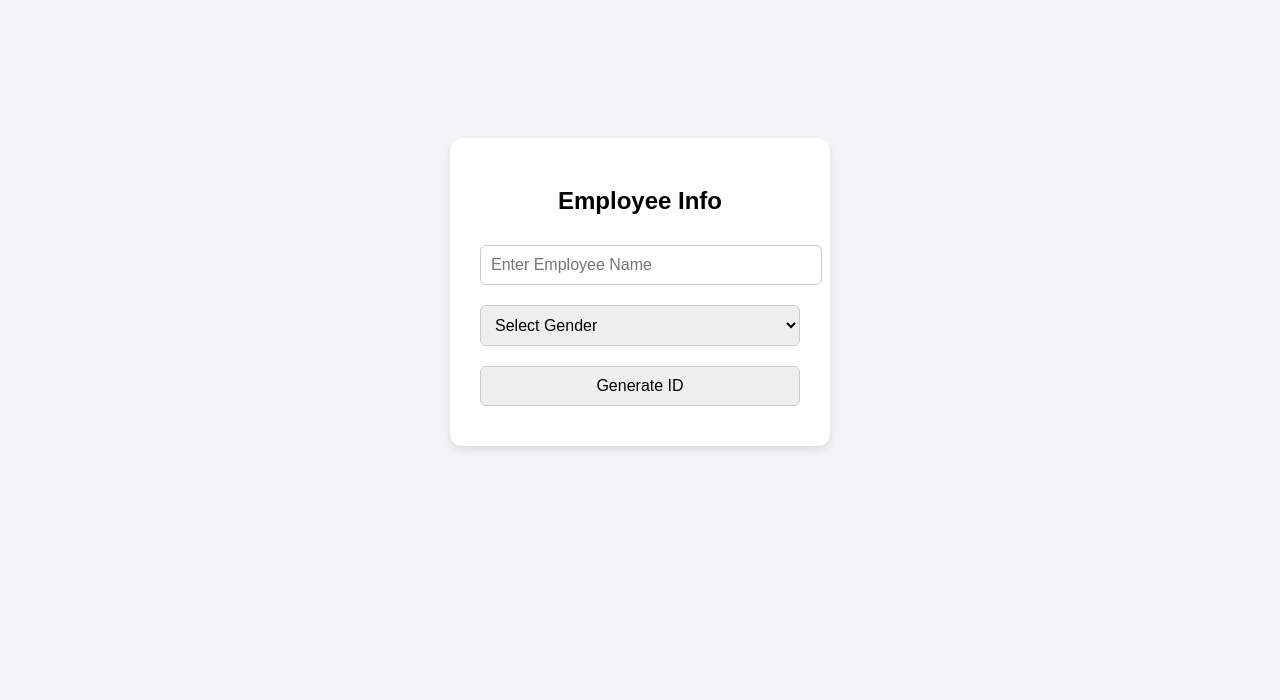
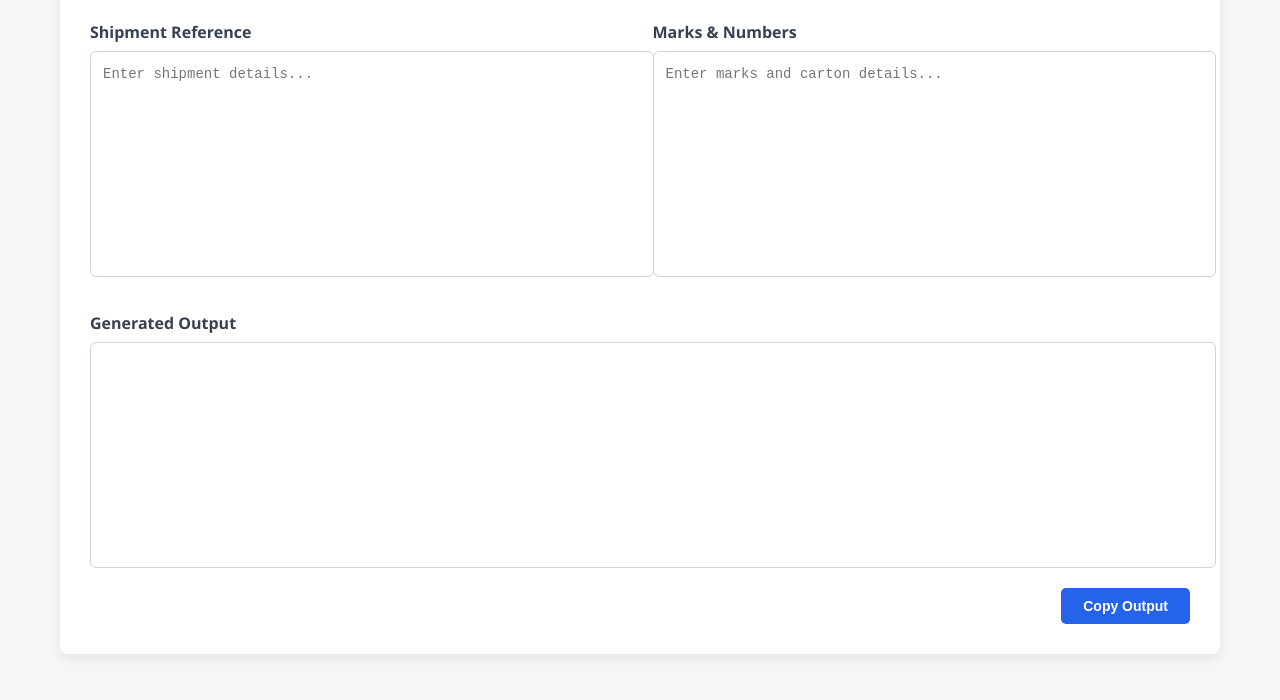
Before and after one commit to Anishraj96/MSL, a plain HTML site: page index.html in a window 1280 px wide. Shown: the part 116-816 px from the top of the page. Drawn offline with Linux system fonts and the light colour scheme.

Commit message:
Update index.html

```diff
--- a/index.html
+++ b/index.html
@@ -1,88 +1,159 @@
 <!DOCTYPE html>
 <html lang="en">
 <head>
-  <meta charset="UTF-8" />
-  <meta name="viewport" content="width=device-width, initial-scale=1.0"/>
-  <title>Employee ID Generator</title>
-  <style>
+<meta charset="UTF-8">
+<title>Shipping Marks Generator</title>
+
+<style>
     body {
-      font-family: Arial, sans-serif;
-      background-color: #f2f4f8;
-      display: flex;
-      justify-content: center;
-      align-items: center;
-      height: 100vh;
+        font-family: "Segoe UI", Arial, sans-serif;
+        background-color: #f4f6f8;
+        margin: 0;
+        padding: 0;
     }
 
-    .card {
-      background: #fff;
-      padding: 30px;
-      border-radius: 12px;
-      box-shadow: 0 4px 10px rgba(0,0,0,0.1);
-      width: 320px;
+    .container {
+        max-width: 1100px;
+        margin: 40px auto;
+        background: #ffffff;
+        padding: 30px;
+        border-radius: 8px;
+        box-shadow: 0 4px 12px rgba(0,0,0,0.08);
     }
 
-    .card h2 {
-      margin-bottom: 20px;
-      text-align: center;
+    .header {
+        font-size: 22px;
+        font-weight: 600;
+        margin-bottom: 25px;
+        color: #1f2937;
+        border-bottom: 2px solid #e5e7eb;
+        padding-bottom: 10px;
     }
 
-    input, select, button {
-      width: 100%;
-      padding: 10px;
-      margin: 10px 0;
-      border: 1px solid #ccc;
-      border-radius: 6px;
-      font-size: 16px;
+    .top-container {
+        display: grid;
+        grid-template-columns: 1fr 1fr;
+        gap: 25px;
     }
 
-    .output {
-      margin-top: 20px;
-      background: #e9f5ff;
-      padding: 15px;
-      border-radius: 6px;
-      text-align: center;
+    .field label {
+        display: block;
+        margin-bottom: 8px;
+        font-weight: 600;
+        color: #374151;
     }
-  </style>
+
+    textarea {
+        width: 100%;
+        height: 200px;
+        border: 1px solid #cbd5e1;
+        border-radius: 6px;
+        padding: 12px;
+        font-size: 14px;
+        line-height: 1.5;
+        resize: none;
+    }
+
+    textarea:focus {
+        outline: none;
+        border-color: #2563eb;
+        box-shadow: 0 0 0 2px rgba(37,99,235,0.1);
+    }
+
+    .bottom-container {
+        margin-top: 30px;
+    }
+
+    .actions {
+        margin-top: 15px;
+        text-align: right;
+    }
+
+    button {
+        background-color: #2563eb;
+        color: #ffffff;
+        border: none;
+        padding: 10px 22px;
+        font-size: 14px;
+        border-radius: 5px;
+        cursor: pointer;
+        font-weight: 600;
+    }
+
+    button:hover {
+        background-color: #1e40af;
+    }
+
+    .success {
+        color: #059669;
+        font-size: 13px;
+        margin-top: 10px;
+        display: none;
+    }
+
+    @media (max-width: 768px) {
+        .top-container {
+            grid-template-columns: 1fr;
+        }
+    }
+</style>
+
+<script>
+    function connectText() {
+        const t1 = document.getElementById("box1").value.trim();
+        const t2 = document.getElementById("box2").value.trim();
+
+        const result =
+            t1 +
+            "\n---\n" +
+            "SHIPPING MARKS\n" +
+            t2;
+
+        document.getElementById("output").value = result;
+        document.getElementById("copiedMsg").style.display = "none";
+    }
+
+    function copyText() {
+        const output = document.getElementById("output");
+        output.select();
+        output.setSelectionRange(0, 99999);
+        document.execCommand("copy");
+
+        document.getElementById("copiedMsg").style.display = "block";
+    }
+</script>
 </head>
+
 <body>
 
-  <div class="card">
-    <h2>Employee Info</h2>
+<div class="container">
+    <div class="header">Shipping Marks Generator</div>
 
-    <input type="text" id="emp" placeholder="Enter Employee Name" />
+    <div class="top-container">
+        <div class="field">
+            <label>Shipment Reference</label>
+            <textarea id="box1" placeholder="Enter shipment details..." onkeyup="connectText()"></textarea>
+        </div>
 
-    <select id="gender">
-      <option value="" disabled selected>Select Gender</option>
-      <option value="Male">Male</option>
-      <option value="Female">Female</option>
-      <option value="Other">Other</option>
-    </select>
+        <div class="field">
+            <label>Marks & Numbers</label>
+            <textarea id="box2" placeholder="Enter marks and carton details..." onkeyup="connectText()"></textarea>
+        </div>
+    </div>
 
-    <button onclick="generateEmployeeID()">Generate ID</button>
+    <div class="bottom-container field">
+        <label>Generated Output</label>
+        <textarea id="output" readonly></textarea>
 
-    <div class="output" id="result" style="display: none;"></div>
-  </div>
+        <div class="actions">
+            <button onclick="copyText()">Copy Output</button>
+        </div>
 
-  <script>
-    function generateEmployeeID() {
-      const emp = document.getElementById('emp').value.trim();
-      const gender = document.getElementById('gender').value;
-
-      if (!emp || !gender) {
-        alert("Please enter emp and select gender.");
-        return;
-      }
-
-      const empId = "EMP" + Math.floor(1000 + Math.random() * 9000); // 4-digit random ID
-      const result = `
-       <strong>Employee ID:</strong> <strong>${empId}</strong>
-      `;
-
-      document.getElementById('result').innerHTML = result;
-      document.getElementById('result').style.display = "block";
-    }
-  </script>
+        <div class="success" id="copiedMsg">
+            ✔ Output copied to clipboard
+        </div>
+    </div>
+</div>
 
 </body>
 </html>
```
